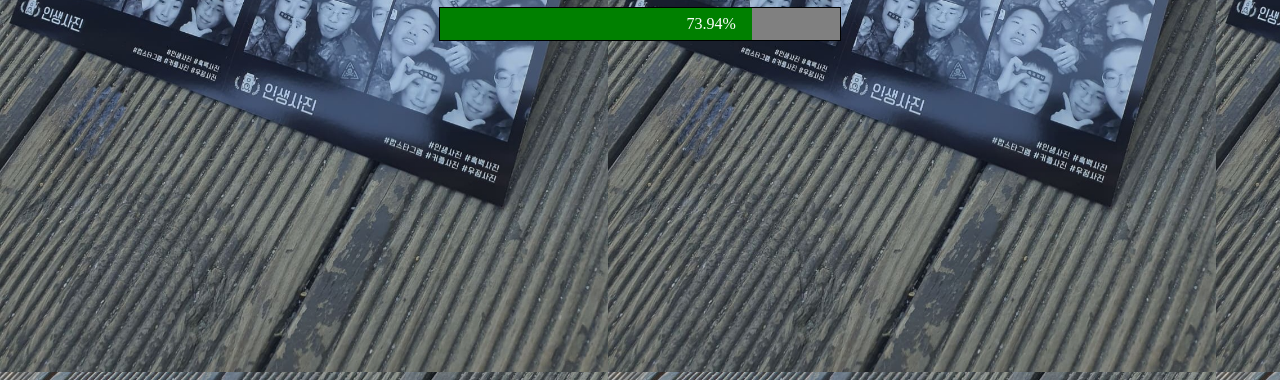
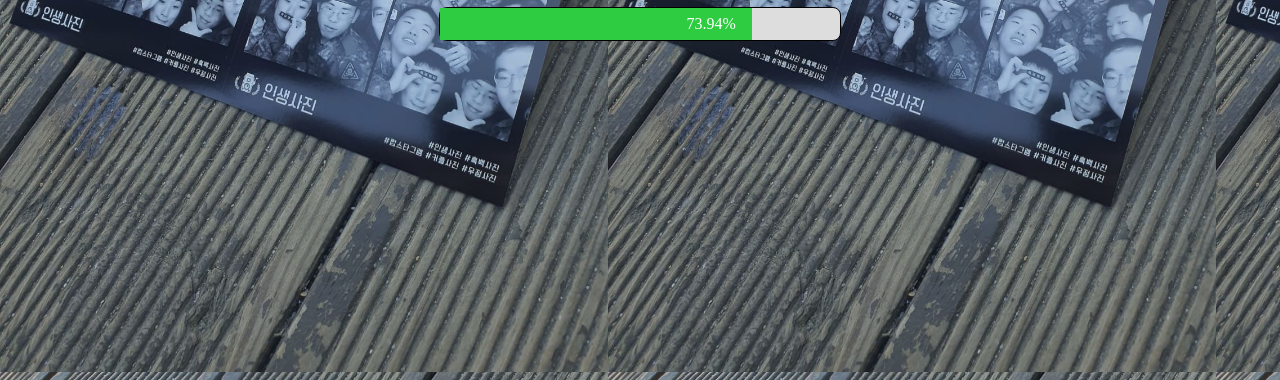
Before and after one commit to GitLumbo/life, a plain HTML site: page index.html in a window 1280 px wide. Shown: the part 428-808 px from the top of the page. Drawn offline with Linux system fonts and the light colour scheme.

Commit message:
Update style.css

```diff
--- a/style.css
+++ b/style.css
@@ -26,14 +26,14 @@ h1 {
 	width: 25rem;
 	height: 2rem;
 	border: 1px solid black;
-	background: grey;
-
+	background: #DDDDDD;
+	border-radius: .5rem;
 }
 
 .progress-frame > .bar {
 	height: 100%;
 	width: 0;
-	background: green;
+	background: #2ECC40;
 	text-align: right;
 	color: white;
 	padding-right: 1rem;
```
